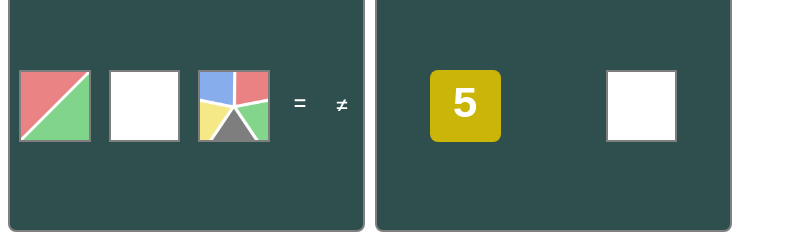
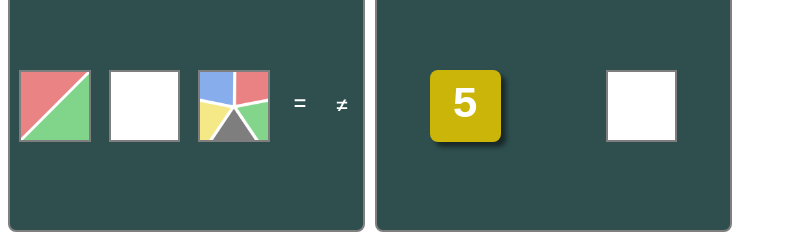
Before and after one commit to prendradjaja/fuse, an Angular app: page / in a window 1280 px wide. Shown: the part 153-387 px from the top of the page, without its empty margins (0-787 px from the left). Built offline with nearby package versions, Linux system fonts and the light colour scheme.

Commit message:
die shadow

```diff
--- a/src/app/slot/slot.component.scss
+++ b/src/app/slot/slot.component.scss
@@ -74,6 +74,7 @@
     border-radius: 8px; // todo: Should the border of the slot "below" the die peek out?
     color: white;
     font-weight: bold;
+    box-shadow: 5px 5px 5px rgba(0, 0, 0, 0.5);
 
     text-align: center;
     line-height: $slot-height;
```
